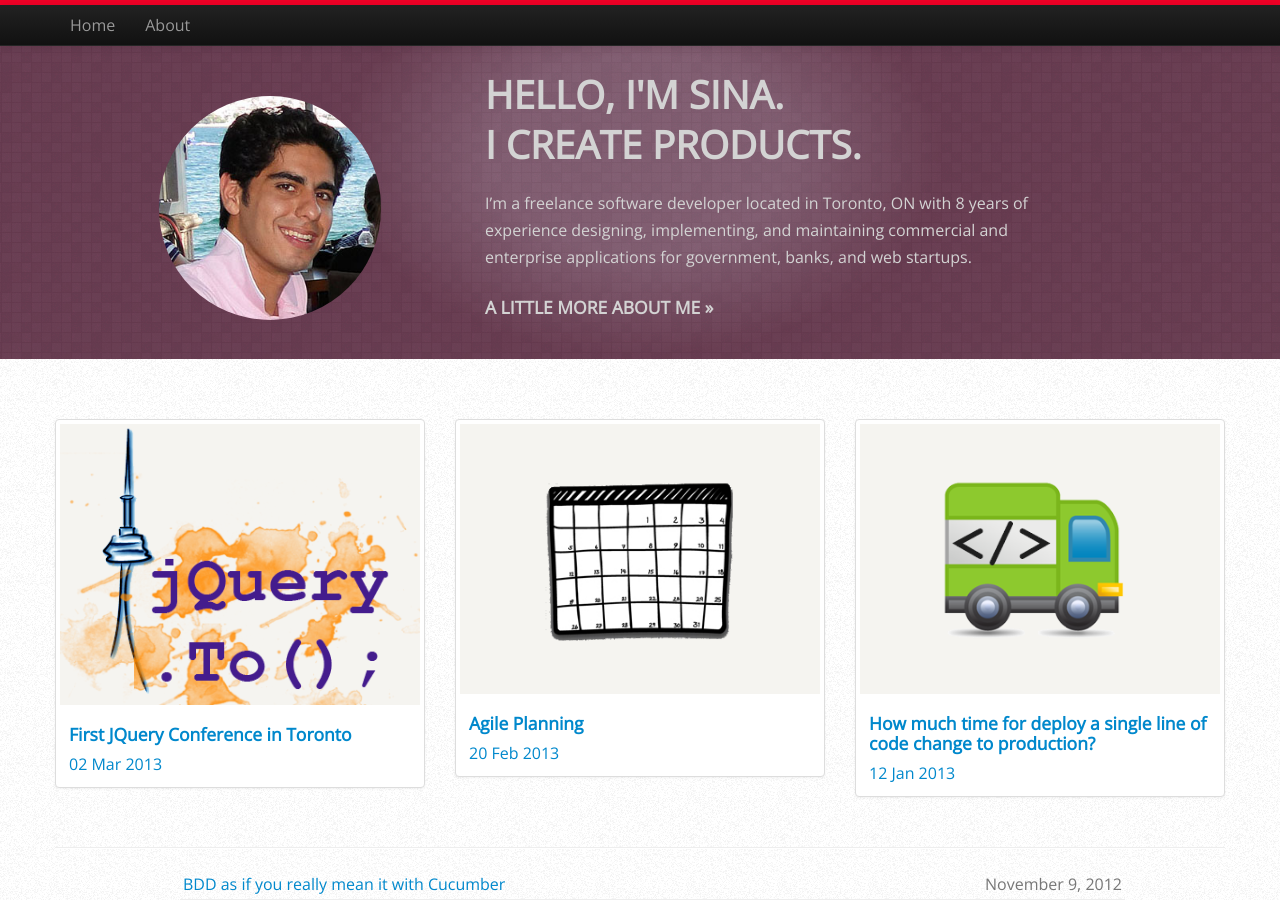
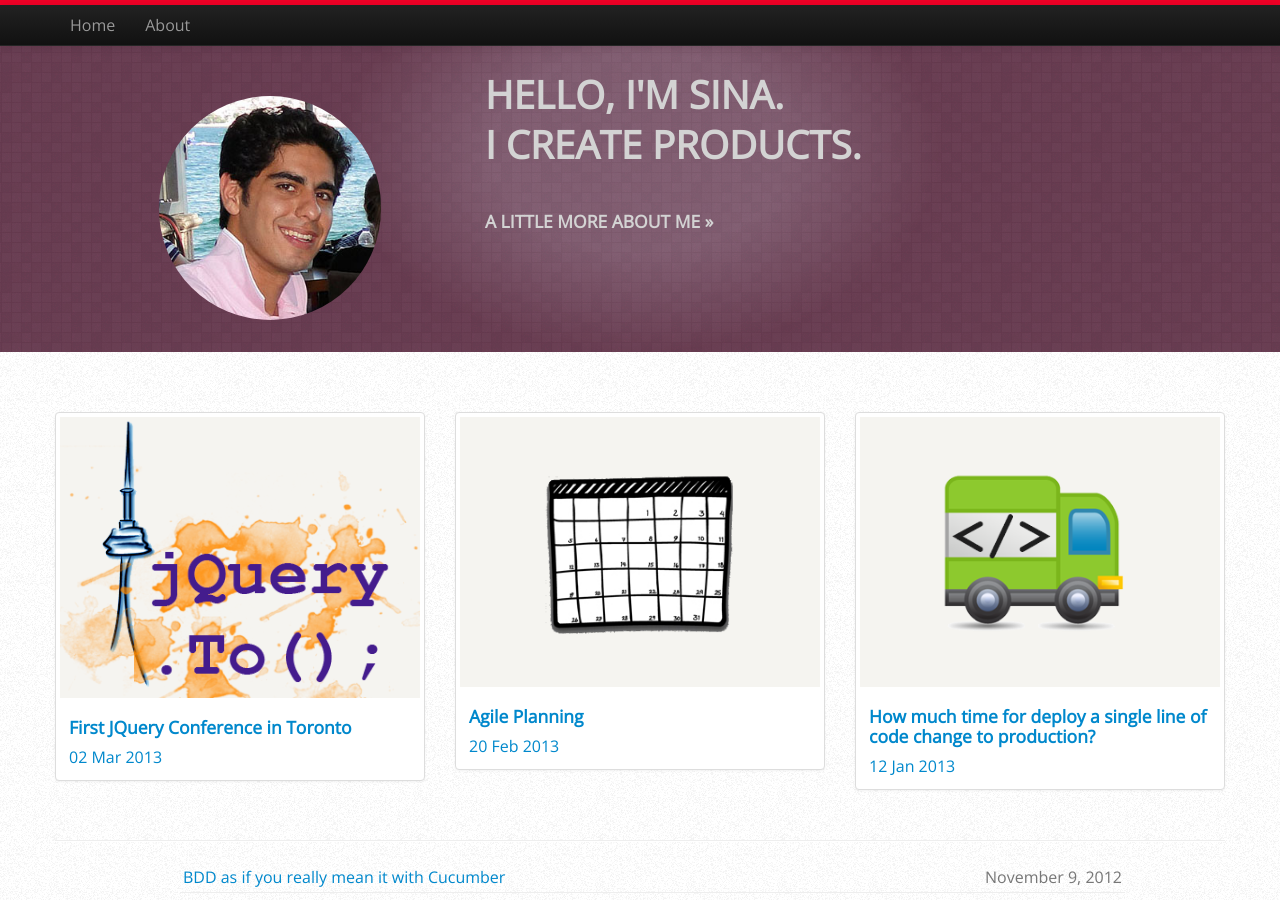
Before and after one commit to sinajahan/sinajahan.github.com, a Jekyll site: the page built from index.html, in a window 1280 px wide and 900 px high. Built offline with Jekyll 4.4.1, drawn with Linux system fonts in a browser that asks for light colours; nearby versions of some CDN libraries; Markdown is read by kramdown in place of the engine named in the settings.

Commit message:
smaller header

```diff
--- a/_layouts/default.html
+++ b/_layouts/default.html
@@ -6,17 +6,14 @@
 <div class="row" id="top-me">
   <div class="container">
     <div class="span4 block">
-      <img id="sina" src="/img/sina.jpg" class="img-circle centered">
+      <img id="sina" src="/img/sina.jpg" class="img-circle">
     </div>
     <div class="span6">
       <h1>HELLO, I'M SINA.</h1>
 
       <h1>I CREATE PRODUCTS.</h1>
+      <br>
 
-      <p>
-        I’m a freelance software developer located in Toronto, ON with 8 years of experience designing, implementing,
-        and maintaining commercial and enterprise applications for government, banks, and web startups.
-      </p>
       <h4>A LITTLE MORE ABOUT ME »</h4>
     </div>
   </div>
```
